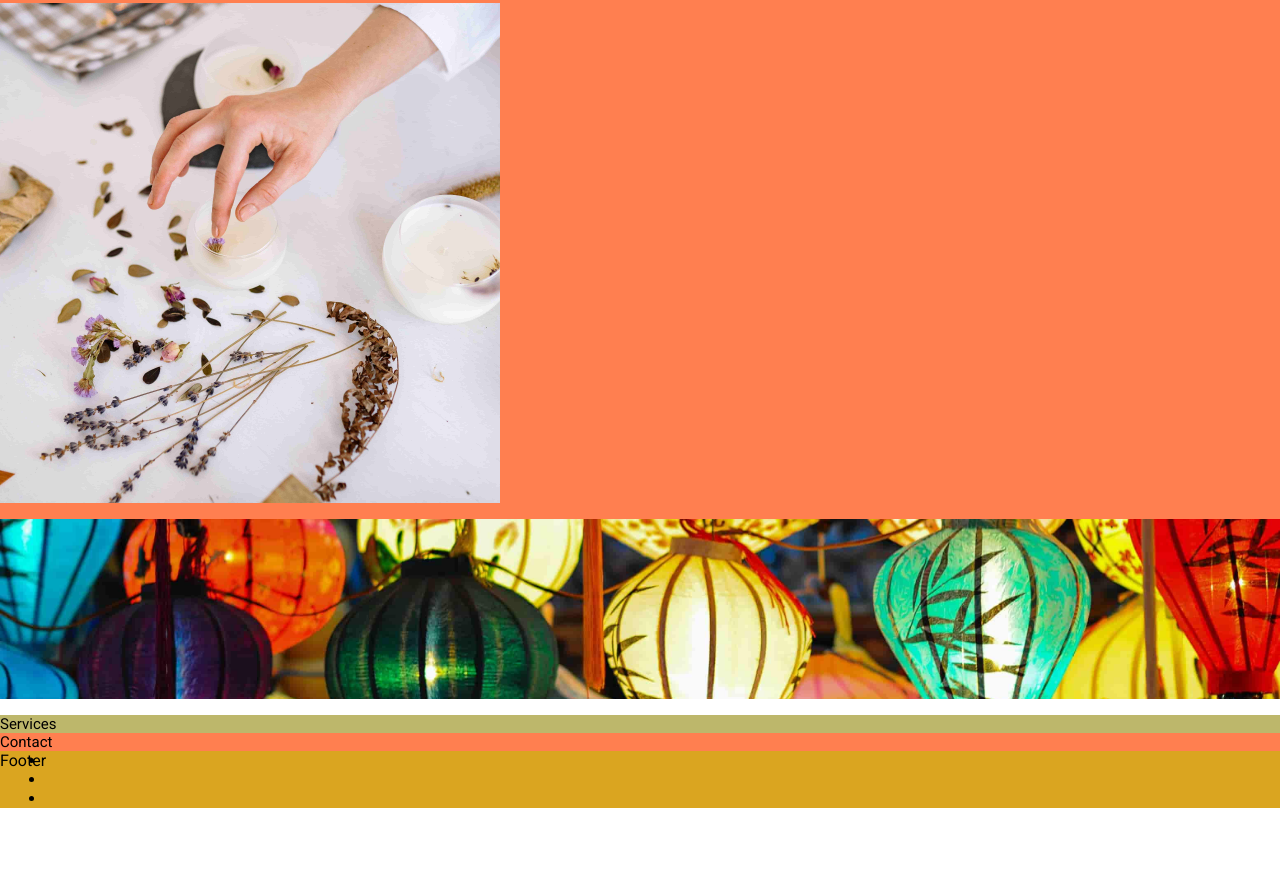
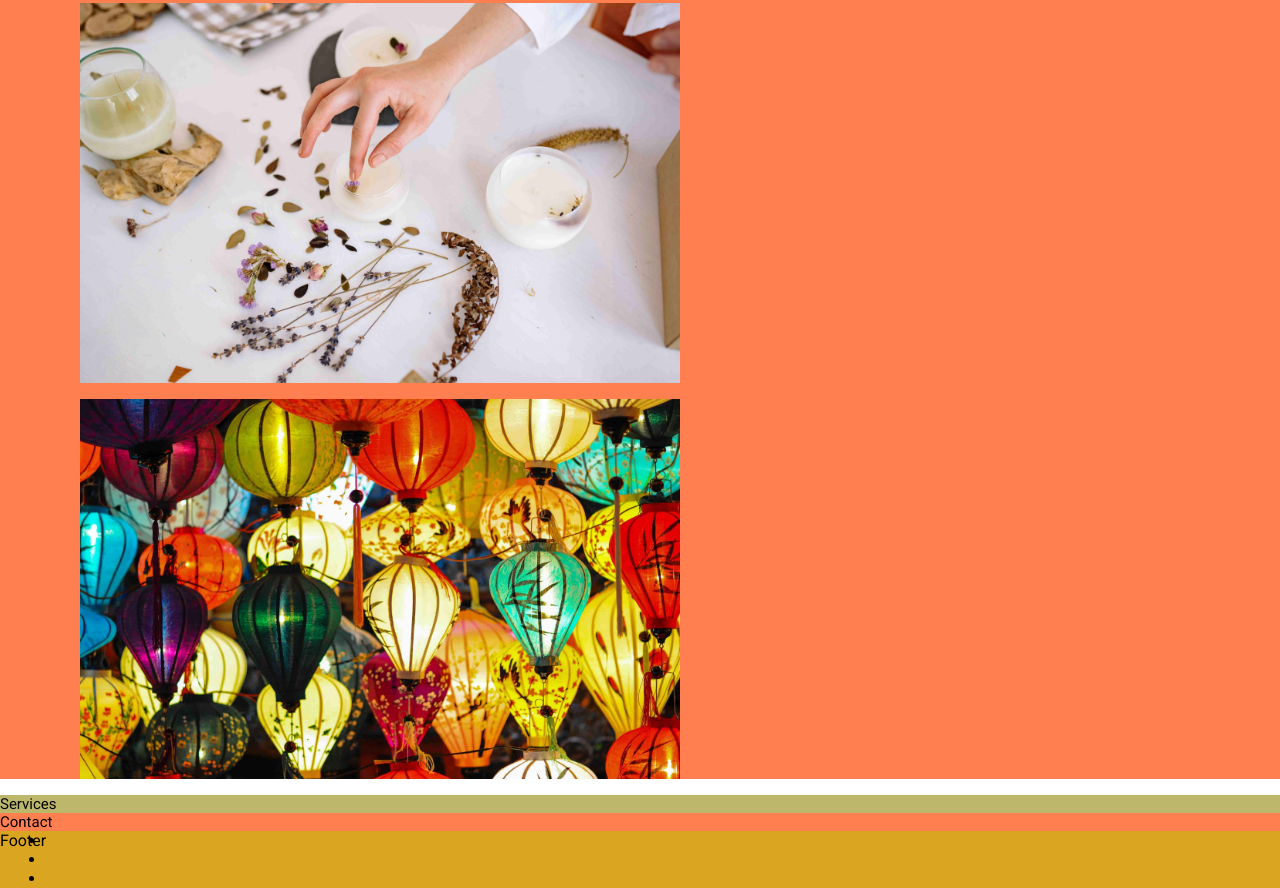
Before and after one commit to Ana-Paula-Guz/GoGreen--Decor, a plain HTML site: page index.html in a window 1280 px wide. Shown: the part 1453-2341 px from the top of the page. Before the commit the page ends 2261 px from the top, so only its background shows below. Drawn offline with Linux system fonts and the light colour scheme.

Commit message:
Add media queries for images in About section for min 768px screen

```diff
--- a/assets/css/style.css
+++ b/assets/css/style.css
@@ -156,17 +156,21 @@ footer {
         padding-top: 15px;
     }
 
-    /*Section About*/
-    #about #soy-candels {
-        display: flex;
+    #hero {
+        height: 600px;
     }
 
-    #about {}
+    /*Section About*/
+    #soy-candels {
+        width: 600px;
+        height: 380px;
+        margin-left: 80px;
+    }
 
-    #soy-candels {
-        width: 500px;
-        height: 500px;
-        justify-content: flex-end;
+    #lampshades {
+        width: 600px;
+        height: 380px;
+        margin-left: 80px;
     }
 }
 
```
